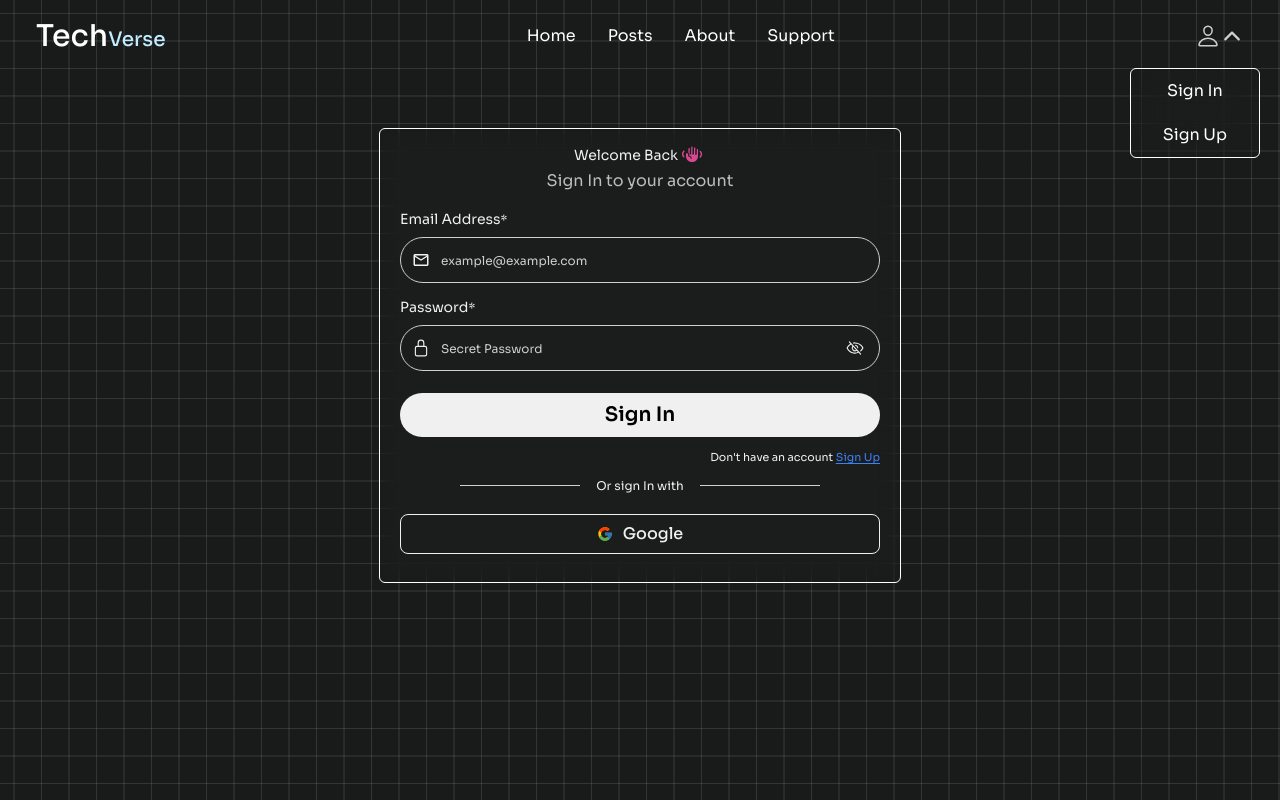
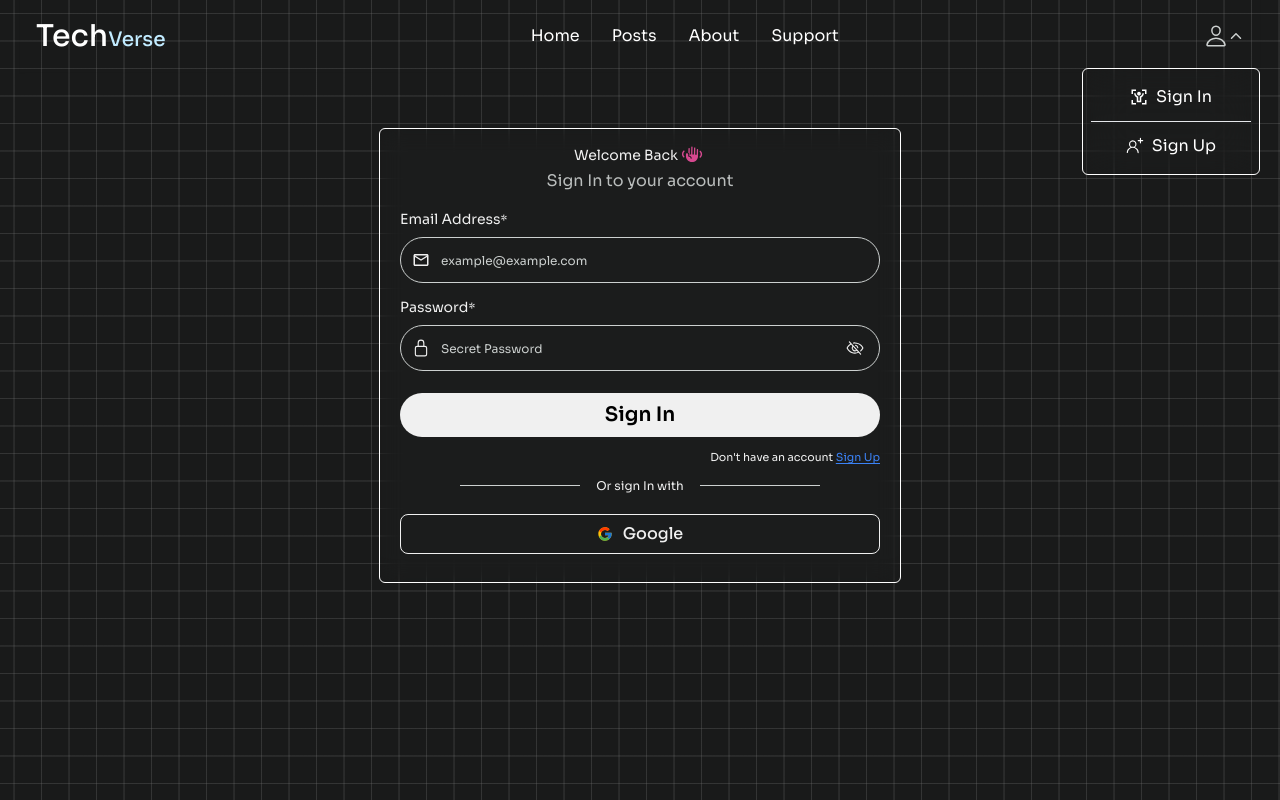
Before and after one commit to Dev-with-Osm/TechVerse, a React (Vite) app in the folder client/: page /sign-in in a window 1280 px wide. Both pictures are taken after a click on the element 1219 px from the left and 36 px from the top of the page. Built offline with nearby package versions, Linux system fonts and the light colour scheme; no server answers.

Commit message:
add some updates and add logout func

```diff
--- a/client/src/components/NavBar/Navbar.jsx
+++ b/client/src/components/NavBar/Navbar.jsx
@@ -5,6 +5,7 @@
 import OutsideClickHandler from 'react-outside-click-handler';
 import UserActions from './components/UserActions';
 import SearchBarForResponsive from './components/SearchBarForResponsive';
+import { Link } from 'react-router-dom';
 
 export default function Navbar() {
   const [nav, setNav] = useState(false);
@@ -19,10 +20,10 @@
           >
             {nav ? <IoCloseOutline size={28} /> : <CgMenuLeftAlt size={24} />}
           </div>
-          <h1 className="text-3xl font-medium">
+          <Link to={'/'} className="text-3xl font-medium">
             {/* Logo */}
             Tech<span className="text-xl text-text">Verse</span>
-          </h1>
+          </Link>
         </div>
 
         {/* Desktop Navigation */}
--- /dev/null
+++ b/client/src/components/NavBar/components/Logout.jsx
@@ -0,0 +1,34 @@
+import React from 'react';
+import { MdLogout } from 'react-icons/md';
+import { useDispatch } from 'react-redux';
+import {
+  signOutUserFailure,
+  signOutUserStart,
+  signOutUserSuccess,
+} from '../../../redux/user/userSlice';
+
+export default function Logout() {
+  const dispatch = useDispatch();
+  const handleLogoutClick = async () => {
+    try {
+      dispatch(signOutUserStart());
+      const res = await fetch('/api/auth/logout');
+      const data = await res.json();
+      console.log(data);
+      if (data.success === false) {
+        dispatch(signOutUserFailure(data.message));
+        return;
+      }
+      dispatch(signOutUserSuccess(data));
+    } catch (error) {
+      dispatch(signOutUserFailure(error.message));
+    }
+  };
+  return (
+    <div className="hover:border  flex items-center overflow-hidden justify-center rounded-md gap-2 w-40 h-12 hover:text-text hover:bg-black/20 transition-all duration-200 ease-in-out cursor-pointer">
+      <MdLogout className="text-lg " />
+
+      <button onClick={handleLogoutClick}>Logout</button>
+    </div>
+  );
+}
--- a/client/src/components/NavBar/components/UserActions.jsx
+++ b/client/src/components/NavBar/components/UserActions.jsx
@@ -1,21 +1,26 @@
 import React from 'react';
-import { IoIosArrowDown } from 'react-icons/io';
+import { IoIosArrowDown, IoMdAdd } from 'react-icons/io';
 import { IoPersonOutline } from 'react-icons/io5';
+import { RiBodyScanLine } from 'react-icons/ri';
+import { PiFilesLight } from 'react-icons/pi';
+import { GoPersonAdd } from 'react-icons/go';
 import OutsideClickHandler from 'react-outside-click-handler';
+import { useSelector } from 'react-redux';
 import { Link } from 'react-router-dom';
+import Logout from './Logout';
 
 export default function UserActions() {
   const [menu, setMenu] = React.useState(false);
-
+  const { currentUser } = useSelector((state) => state.user);
   return (
     <OutsideClickHandler onOutsideClick={() => setMenu(false)}>
       <div
-        className="flex text-[#ccd0cf] text-2xl cursor-pointer"
+        className="flex text-[#ccd0cf] text-2xl cursor-pointer items-center"
         onClick={() => setMenu((prevState) => !prevState)}
       >
         <IoPersonOutline />
         <IoIosArrowDown
-          className={`transform transition-transform duration-300 ${
+          className={`transform transition-transform duration-300 text-base ${
             menu ? 'rotate-180' : 'rotate-0'
           }`}
         />
@@ -26,20 +31,51 @@
           menu ? 'block' : 'hidden'
         } bg-transparent z-10 absolute right-0 mt-5 mr-5 2xl:mr-40`}
       >
-        <div className="flex items-center justify-center flex-col rounded-md border-white border backdrop-blur-xl">
-          <Link
-            to={'/sign-in'}
-            className="px-8 py-2.5 hover:text-text hover:underline-offset-2 hover:underline transition-all duration-200 ease-in-out"
-          >
-            Sign In
-          </Link>
-          <Link
-            to={'/sign-up'}
-            className="px-8 py-2.5 hover:text-text hover:underline-offset-2 hover:underline transition-all duration-200 ease-in-out"
-          >
-            Sign Up
-          </Link>
-        </div>
+        {currentUser ? (
+          <div className="flex items-center justify-center  flex-col rounded-md gap-1 border-white border backdrop-blur-xl p-2">
+            <div className="hover:border  flex items-center overflow-hidden justify-center rounded-md gap-2 w-40 h-12 hover:text-text hover:bg-black/20 transition-all duration-200 ease-in-out cursor-pointer">
+              <img
+                src={currentUser.avatar}
+                alt=""
+                className="w-8 h-8 rounded-full border-white border-[1px]"
+              />
+
+              <Link to={'/sign-in'}>My profile</Link>
+            </div>
+            <hr className="h-[1px] bg-white w-full " />
+
+            <div className="hover:border  flex items-center overflow-hidden justify-center rounded-md gap-2 w-40 h-12 hover:text-text hover:bg-black/20 transition-all duration-200 ease-in-out cursor-pointer">
+              <IoMdAdd className="text-lg" />
+
+              <Link to={'/sign-in'}>Add new post</Link>
+            </div>
+            <hr className="h-[0.5px] bg-white w-full " />
+
+            <div className="hover:border  flex items-center overflow-hidden justify-center rounded-md gap-2 w-40 h-12 hover:text-text hover:bg-black/20 transition-all duration-200 ease-in-out cursor-pointer">
+              <PiFilesLight className="text-lg" />
+
+              <Link to={'/sign-in'}>My posts</Link>
+            </div>
+            <hr className="h-[0.5px] bg-white w-full " />
+            <Logout />
+          </div>
+        ) : (
+          <div className="flex items-center justify-center  flex-col rounded-md gap-1 border-white border backdrop-blur-xl p-2">
+            <div className="hover:border  flex items-center justify-center rounded-md gap-2 w-40 h-10 hover:text-text hover:bg-black/20 transition-all duration-200 ease-in-out cursor-pointer">
+              <RiBodyScanLine className="text-lg" />
+
+              <Link to={'/sign-in'}>Sign In</Link>
+            </div>
+            <hr className="h-[1px] bg-white w-full " />
+            <div className="flex hover:border justify-center items-center rounded-md gap-2 w-40 h-10 hover:text-text hover:bg-black/20 transition-all duration-200 ease-in-out cursor-pointer">
+              <GoPersonAdd className="text-lg" />
+
+              <Link to={'/sign-up'} className="">
+                Sign Up
+              </Link>
+            </div>
+          </div>
+        )}
       </div>
     </OutsideClickHandler>
   );
--- a/client/src/redux/user/userSlice.js
+++ b/client/src/redux/user/userSlice.js
@@ -22,9 +22,28 @@
       state.error = action.payload;
       state.loading = false;
     },
+    signOutUserStart: (state) => {
+      state.loading = true;
+    },
+    signOutUserSuccess: (state) => {
+      state.currentUser = null;
+      state.loading = false;
+      state.error = null;
+    },
+    signOutUserFailure: (state, action) => {
+      state.error = action.payload;
+      state.loading = false;
+    },
   },
 });
 
-export const { signInStart, signInFailure, signInSuccess } = userSlice.actions;
+export const {
+  signInStart,
+  signInFailure,
+  signInSuccess,
+  signOutUserFailure,
+  signOutUserStart,
+  signOutUserSuccess,
+} = userSlice.actions;
 
 export default userSlice.reducer;
```
Also changed, not shown: 1 other file (tests, documents, lock files or other folders).
